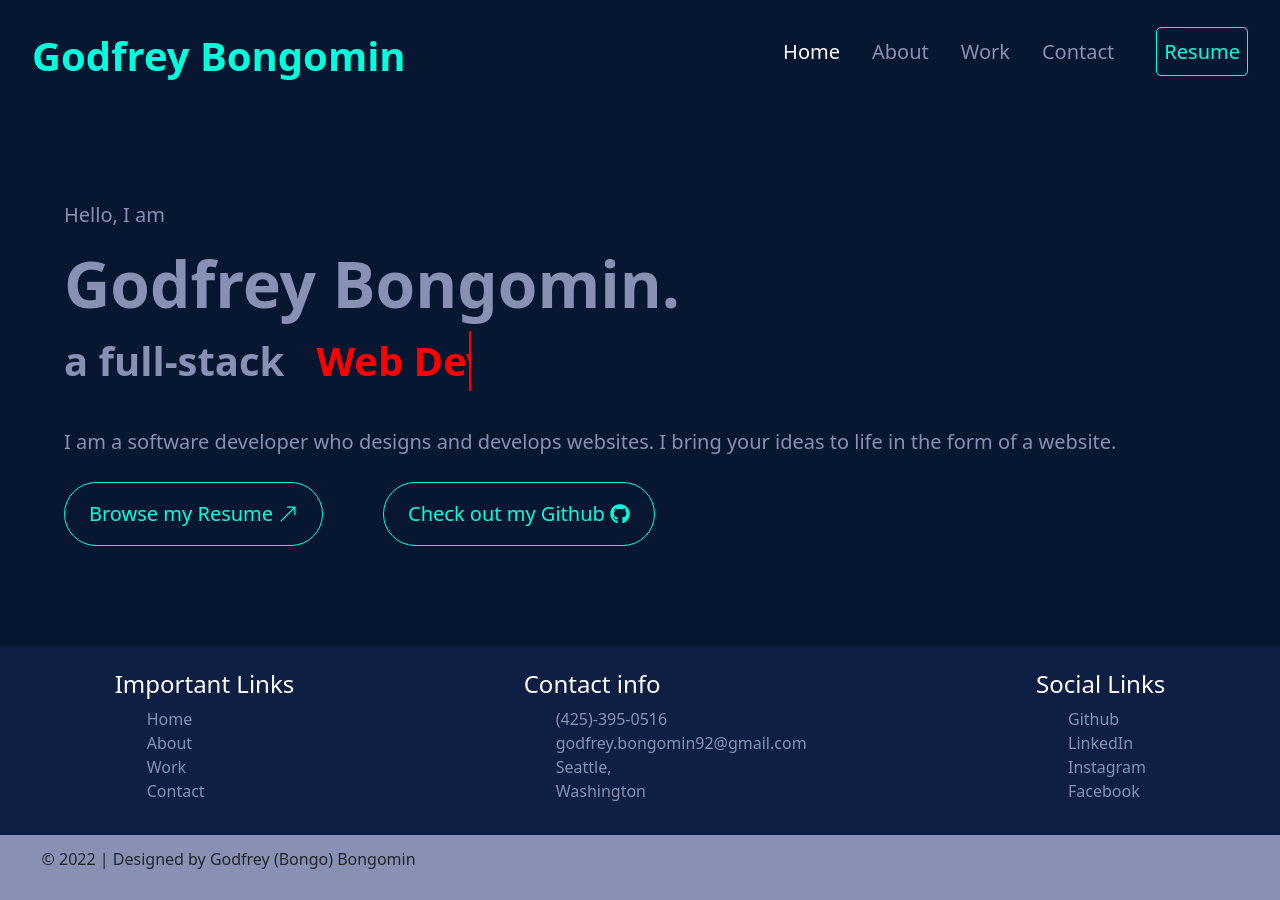
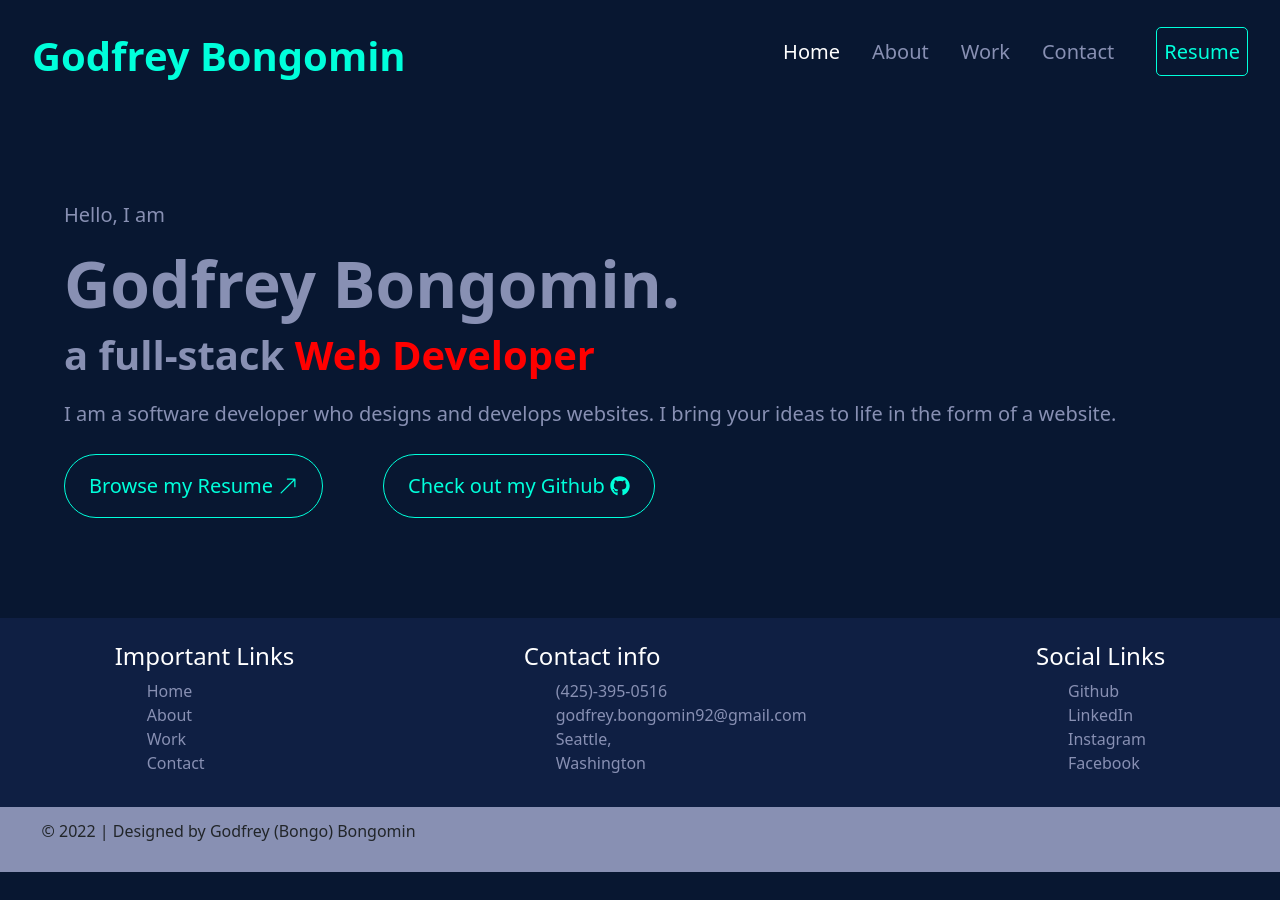
Before and after one commit to bongomin256/Godfrey-Bongomin, a React (Create React App) app: page / in a window 1280 px wide. After the commit the page ends 872 px from the top, so only its background shows below. Built offline with nearby package versions, Linux system fonts and the light colour scheme.

Commit message:
Commented out the animation not working well

```diff
--- a/src/pages/Home.js
+++ b/src/pages/Home.js
@@ -23,20 +23,22 @@ const HomeStyle = styled.div`
       h4 {
         font-size: 2.5rem;
         font-weight: 700;
-        /* span {
+        span {
           color: red;
           animation: typewriter 3.5s steps(38) normal,
             blinkTextCursor 0.5s infinite;
-        } */
+        }
       }
-      .ani-mate {
+
+      /* css animation part not working well on a small screen */
+      /* .ani-mate {
         display: flex;
         .static-txt {
           font-size: 2.5rem;
           font-weight: 700;
         }
         .dynamic-txt {
-          /* margin-left: 10px; */
+          margin-left: 10px;
           li {
             list-style: none;
             font-size: 2.5rem;
@@ -48,7 +50,7 @@ const HomeStyle = styled.div`
               left: 0;
               position: absolute;
               height: 100%;
-              /* width: 100%; */
+              width: 100%;//
               width: 13ch;
               border-left: 2px solid red;
               animation: typing 3s steps(13) infinite;
@@ -56,7 +58,7 @@ const HomeStyle = styled.div`
             }
           }
         }
-      }
+      } */
     }
     .home-texts {
       font-size: 20px;
@@ -87,16 +89,18 @@ const HomeStyle = styled.div`
       }
     }
   }
-  @keyframes typing {
+
+  /* animation not working well on small screen */
+  /* @keyframes typing {
     40%,
     60% {
       left: calc(100% + 30px);
     }
 
-    /* 100% {
+    100% {
       left: 0;
-    } */
-  }
+    }
+  } */
 
   @media only screen and (max-width: 768px) {
     .home-content {
@@ -116,6 +120,11 @@ const HomeStyle = styled.div`
       padding: 0.8rem 1rem;
     }
   }
+  /* @media (max-width: 450px) {
+    .ani-mate {
+      flex-direction: column;
+    }
+  } */
 `;
 
 export default function Home() {
@@ -129,18 +138,18 @@ export default function Home() {
           <h2>
             <span>Godfrey</span> Bongomin.
           </h2>
-          {/* this is animate section */}
-          <div class="ani-mate">
+          {/* this is animate section, it is not working well in a small screen */}
+          {/* <div class="ani-mate">
             <div class="static-txt">a full-stack</div>
             <ul class="dynamic-txt">
               <li>
                 <span>Web Developer</span>
               </li>
             </ul>
-          </div>
-          {/* <h4>
+          </div> */}
+          <h4>
             a full-stack<span> Web Developer</span>
-          </h4> */}
+          </h4>
         </div>
         <div className="home-texts">
           <p>
```
